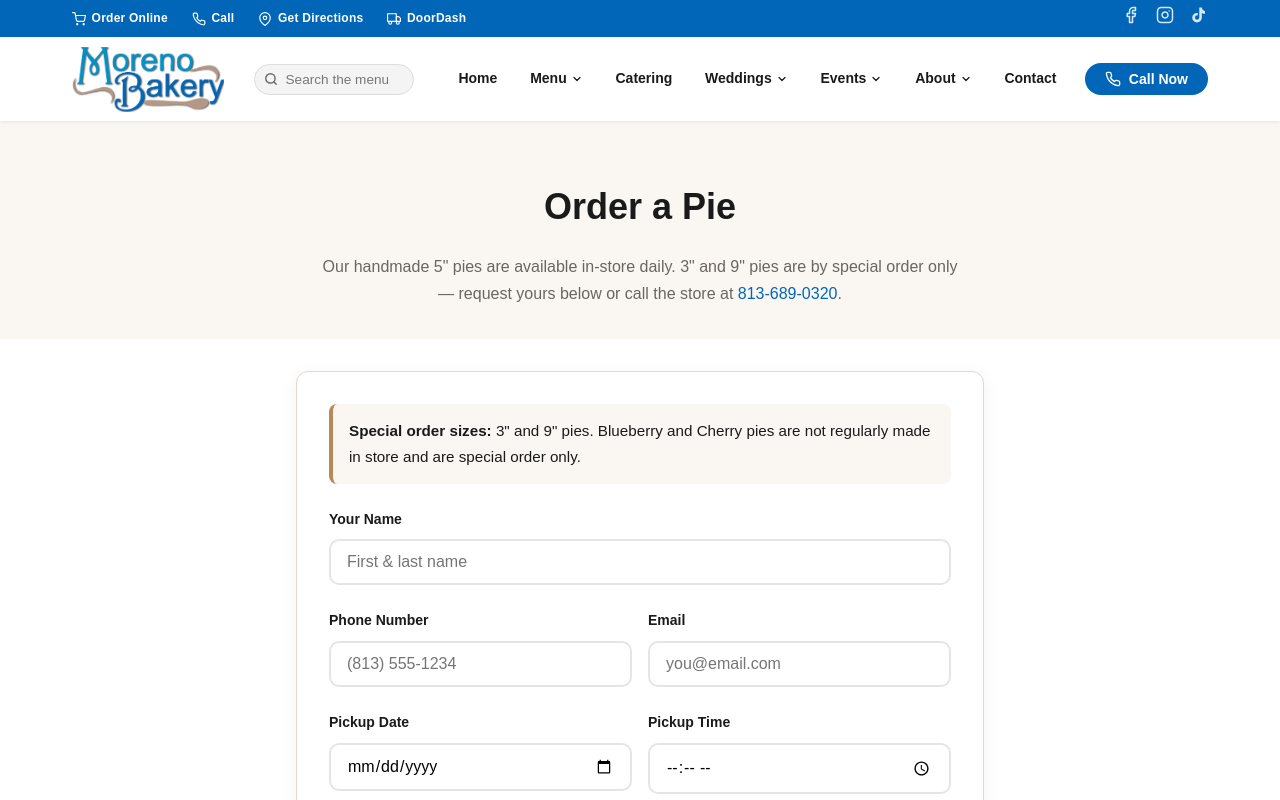
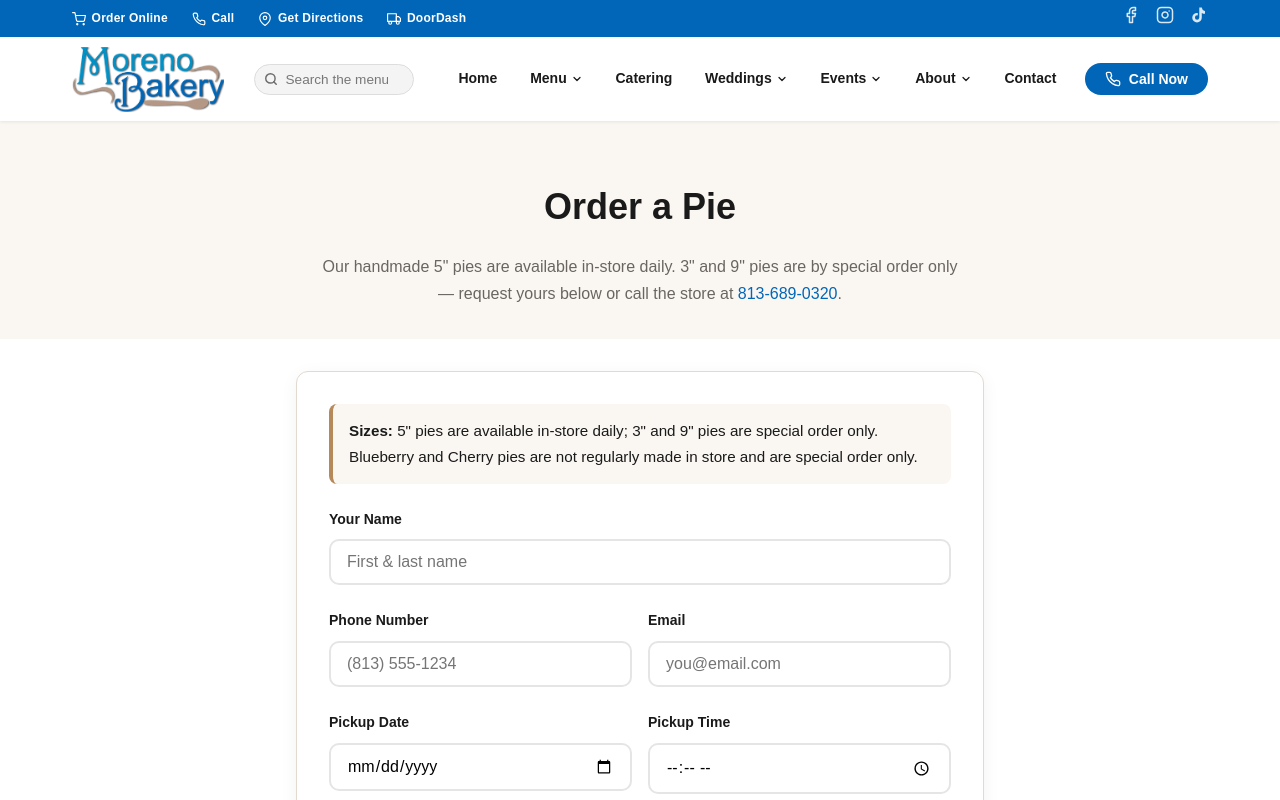
Before and after one commit to webeducationservices-oss/moreno-bakery, a Next.js app: page /order-a-pie in a window 1280 px wide. Shown: the top 800 px of the page. Built offline with nearby package versions, Linux system fonts and the light colour scheme; a web font is replaced by a local one.

Commit message:
Edit app/order-a-pie/page.js — add 5" to the size options

```diff
--- a/app/order-a-pie/page.js
+++ b/app/order-a-pie/page.js
@@ -119,7 +119,7 @@ export default function OrderAPiePage() {
               />
 
               <div className={styles.notice}>
-                <strong>Special order sizes:</strong> 3&quot; and 9&quot; pies. Blueberry and Cherry
+                <strong>Sizes:</strong> 5&quot; pies are available in-store daily; 3&quot; and 9&quot; pies are special order only. Blueberry and Cherry
                 pies are not regularly made in store and are special order only.
               </div>
 
```
